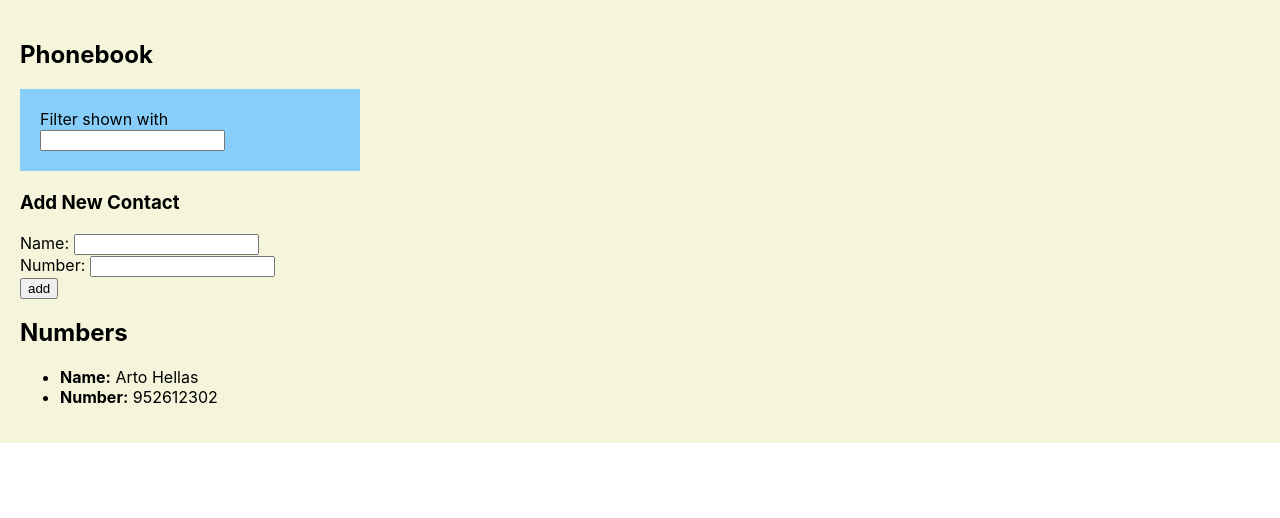
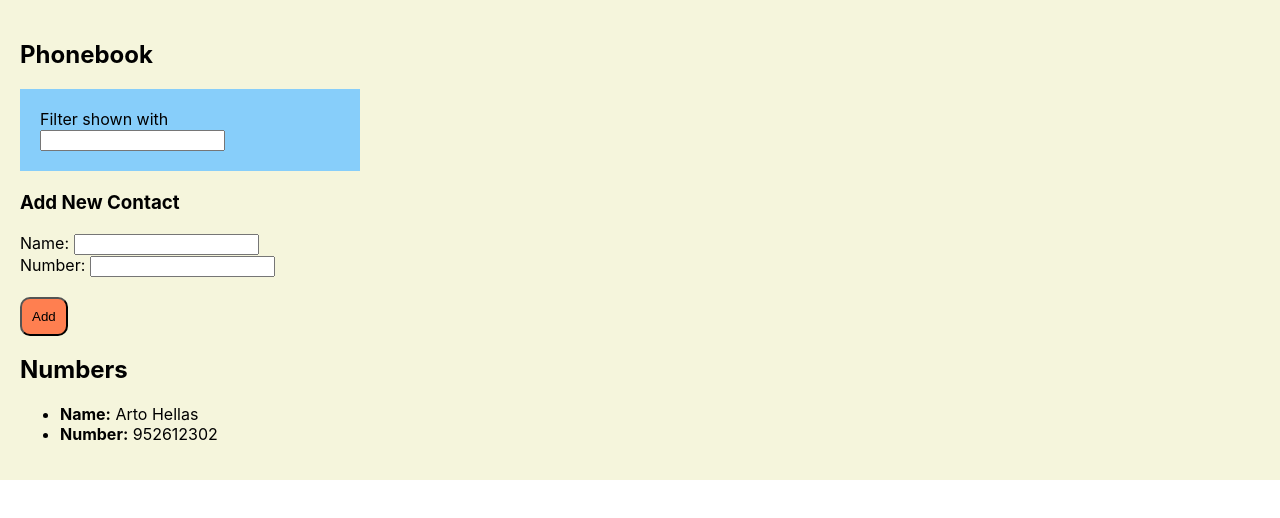
Before and after one commit to mapaza/DAWA-Lab5.2-Agenda, a React (Create React App) app: page / in a window 1280 px wide. Shown: the top 518 px of the page. Built offline with nearby package versions, Linux system fonts and the light colour scheme.

Commit message:
Parte 8.1 : Uso de form y onSubmit(), preventDefault() para recargar la página al enviar los datos

```diff
--- a/package.json
+++ b/package.json
@@ -8,6 +8,7 @@
     "@testing-library/user-event": "^12.8.3",
     "react": "^17.0.2",
     "react-dom": "^17.0.2",
+    "react-hook-form": "^7.1.0",
     "react-scripts": "4.0.3",
     "web-vitals": "^1.1.1"
   },
--- a/src/App.js
+++ b/src/App.js
@@ -13,7 +13,9 @@ const App = () => {
   const [ search, setSearch ] = useState('')
   const [ filtrados, setFiltrados ] = useState([{}])
 
-const handleClick = () =>{
+const handleSubmit = (event) =>{
+    //Evita recargar la pagina
+    event.preventDefault()
     console.log("Click en el Boton")
     console.log(newName)
     //Array que almacena los nombres y valores ya ingresados
@@ -34,6 +36,8 @@ const handleClick = () =>{
         ...persons,
         nuevoNombre
       ])
+      setNewName('')
+      setNewPhone('')
 }
 }
 //Funciones de Evento que capturan el valor ingresado en input
@@ -64,8 +68,13 @@ const handleSearchChange = (searched) =>{
         <Filter onSearchChange={handleSearchChange}/>
 
       <h3>Add New Contact</h3>
-      <PersonForm onNameChange={handleNameChange} onClick={handleClick}
-      onPhoneChange={handlePhoneChange}/>
+      <PersonForm
+      newName={newName}
+      newPhone={newPhone}
+      onNameChange={handleNameChange}
+      onPhoneChange={handlePhoneChange}
+      onClick={handleSubmit}
+      />
 
       <h2>Numbers</h2>
       <Persons search={search} filtrados={filtrados} persons={persons}/>
--- a/src/components/PersonForm.js
+++ b/src/components/PersonForm.js
@@ -10,13 +10,15 @@ const handlePhoneChange = (event) =>{
 	return (
         <div>
             <div>
-                Name: <input onChange={handleNameChange}/>
+                Name: <input value={props.newName} onChange={handleNameChange}/>
             </div>
             <div>
-                Number: <input type="number" onChange={handlePhoneChange}/>
+                Number: <input value={props.newPhone}  type="number" onChange={handlePhoneChange}/>
             </div>
             <div>
-                <button onClick={props.onClick}>add</button>
+                <button
+                style={{backgroundColor:'coral', borderRadius:10,marginTop:20, padding:10}}
+                onClick={props.onClick}>Add</button>
             </div>
         </div>
 	)
```
Also changed, not shown: Parte 8.1 - Resultado.png (added), 1 other file (tests, documents, lock files or other folders).
